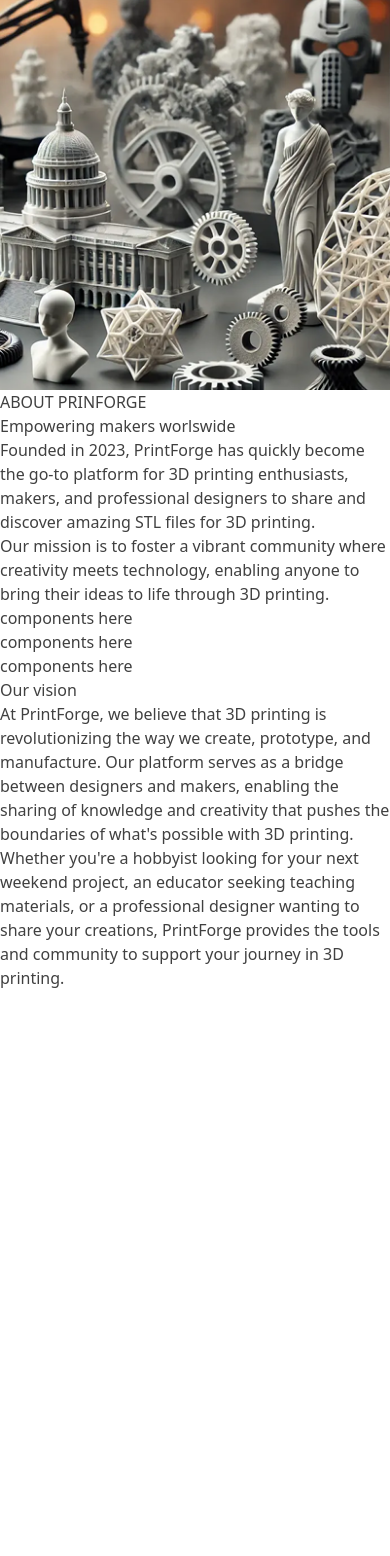
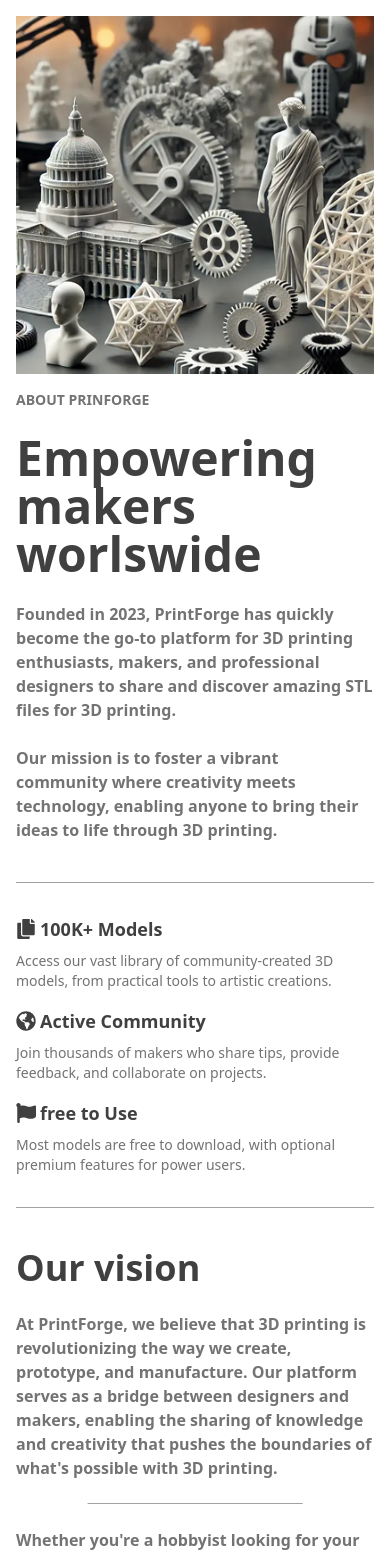
Before and after one commit to gyo82v/next-printforge, a Next.js app: page /about in a window 390 px wide. Shown: the top 1556 px of the page. Before the commit the page ends 990 px from the top, so only its background shows below. Built offline with nearby package versions, Linux system fonts and the light colour scheme.

Commit message:
style: add style for mobile device on the about page component

```diff
--- /dev/null
+++ b/app/about/components/FeatureCard.tsx
@@ -0,0 +1,30 @@
+import { FaCopy , FaGlobeAmericas, FaFlag } from "react-icons/fa";
+
+type Props = {
+    title : string,
+    icon: string
+    children : string
+}
+
+export default function FeatureCard({title, icon, children}:Props){
+    const wrapper = `flex flex-col gap-2`
+    const div = `flex items-center gap-1`
+    const h3 = `font-bold text-lg`
+    const iconsStyle = `h-5 w-5`
+    const p = `text-neutral-500 text-sm`
+
+    const iconType = icon === "globe" ? <FaGlobeAmericas className={iconsStyle} /> :
+                     icon === "flag" ? <FaFlag className={iconsStyle} /> :
+                     icon === "paper" ? <FaCopy className={iconsStyle} /> : ""
+    return(
+        <article className={wrapper}>
+            <div className={div}>
+                {iconType}
+                <h3 className={h3}>{title}</h3>
+            </div>
+            <p className={p}>
+                {children}
+            </p>
+        </article>
+    )
+}
--- a/app/about/page.tsx
+++ b/app/about/page.tsx
@@ -1,17 +1,21 @@
 import Image from "next/image"
 import hero from "./images/hero.png"
+import FeatureCard from "./components/FeatureCard"
 
 export default function About(){
-    const sectionMain = ``
-    const section1 = ``
-    const section2 = ``
-    const subSection1 = ``
-    const subSection2a = ``
-    const subSection2b = ``
+    const sectionMain = `flex flex-col gap-10`
+    const section1 = `flex flex-col gap-4`
+    const section2 = `flex flex-col gap-10`
+    const subSection1 = `flex flex-col gap-6`
+    const subSection2a = `flex flex-col gap-4 border-y border-neutral-400 py-8`
+    const subSection2b = `flex flex-col`
     const imgDiv = ``
     const heroImg = ``
+    const p = `relative font-semibold text-neutral-500 pb-6
+               after:content-[''] after:absolute after:left-1/2 after:bottom-0 after:h-[1px]
+               after:w-[60%] after:-translate-x-1/2 after:bg-neutral-400`
     return(
-        <main className="flex-1 flex flex-col text-neutral-700">
+        <main className="flex-1 flex flex-col text-neutral-700 p-4">
             <section className={sectionMain}>
                 <section className={section1}>
                     <div className={imgDiv}>
@@ -24,14 +28,14 @@ export default function About(){
                         />
                     </div>
                     <section className={subSection1}>
-                        <p>ABOUT PRINFORGE</p>
-                        <h1>Empowering makers worlswide</h1>
-                        <p>
+                        <p className="text-neutral-500 text-sm font-semibold">ABOUT PRINFORGE</p>
+                        <h1 className="font-bold text-5xl">Empowering makers worlswide</h1>
+                        <p className="font-semibold text-neutral-500">
                             Founded in 2023, PrintForge has quickly become the go-to platform
                             for 3D printing enthusiasts, makers, and professional designers
                             to share and discover amazing STL files for 3D printing.
                         </p>
-                        <p>
+                        <p className="font-semibold text-neutral-500">
                             Our mission is to foster a vibrant community where creativity meets
                             technology, enabling anyone to bring their ideas to life through 3D printing.
                         </p>
@@ -39,19 +43,28 @@ export default function About(){
                 </section>
                 <section className={section2}>
                     <section className={subSection2a}>
-                        <p>components here</p>
-                        <p>components here</p>
-                        <p>components here</p>
+                        <FeatureCard title="100K+ Models" icon="paper">
+                          Access our vast library of community-created 3D models,
+                          from practical tools to artistic creations.
+                        </FeatureCard>
+                        <FeatureCard title="Active Community" icon="globe">
+                          Join thousands of makers who share tips, provide feedback,
+                          and collaborate on projects.
+                        </FeatureCard>
+                        <FeatureCard title="free to Use" icon="flag">
+                          Most models are free to download, with optional premium features
+                          for power users.
+                        </FeatureCard>
                     </section>
                     <section className={subSection2b}>
-                        <h2>Our vision</h2>
-                        <p>
+                        <h2 className="font-bold text-4xl mb-6">Our vision</h2>
+                        <p className={p}>
                             At PrintForge, we believe that 3D printing is revolutionizing the
                             way we create, prototype, and manufacture. Our platform serves as
                             a bridge between designers and makers, enabling the sharing of knowledge
                             and creativity that pushes the boundaries of what's possible with 3D printing.
                         </p>
-                        <p>
+                        <p className="font-semibold text-neutral-500 pt-6">
                             Whether you're a hobbyist looking for your next weekend project, an educator
                             seeking teaching materials, or a professional designer wanting to share
                             your creations, PrintForge provides the tools and community to support
```
Also changed, not shown: package.json (+6 -5 lines), 1 other file (tests, documents, lock files or other folders).
